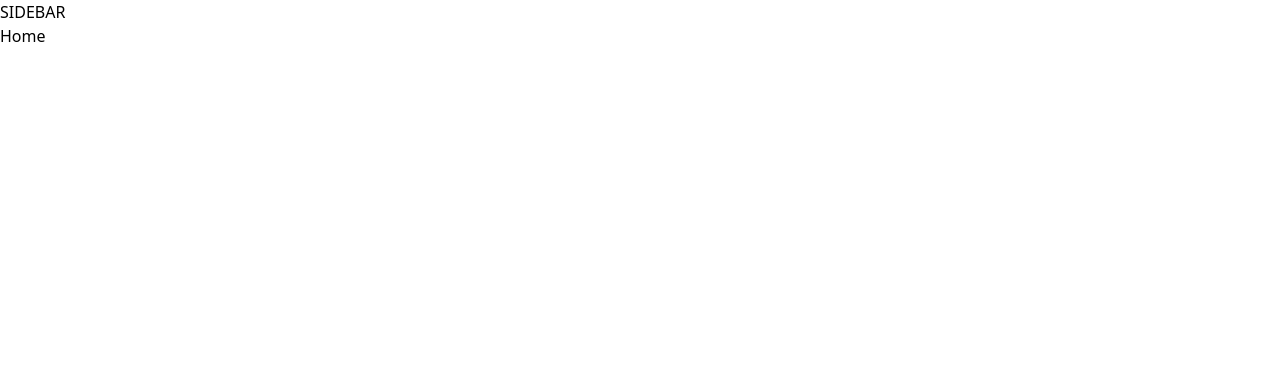
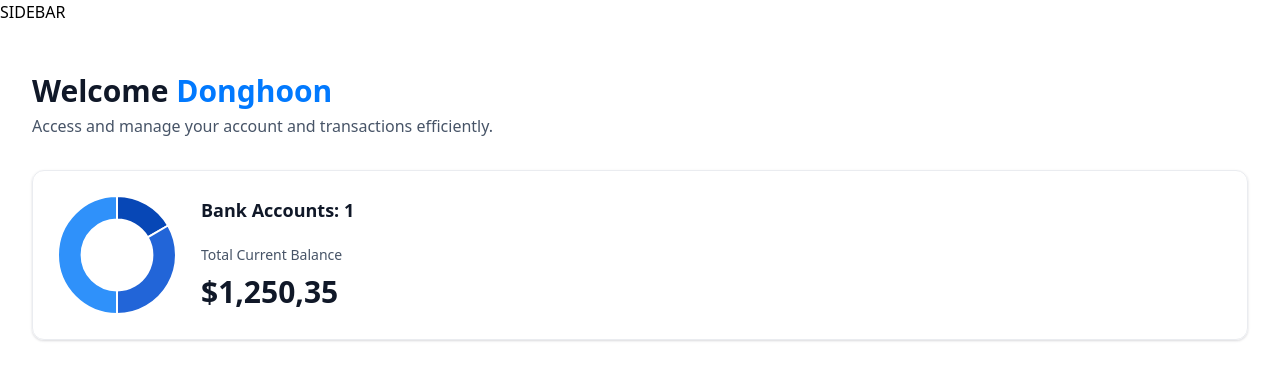
Before and after one commit to hoondongseo/banking, a Next.js app: page / in a window 1280 px wide. Shown: the top 380 px of the page. Built offline with nearby package versions, Linux system fonts and the light colour scheme.

Commit message:
make Home Page UI

```diff
--- a/app/(root)/page.tsx
+++ b/app/(root)/page.tsx
@@ -1,8 +1,28 @@
-import React from 'react'
+import HeaderBox from '@/components/HeaderBox'
+import TotalBalanceBox from '@/components/TotalBalanceBox';
 
 const Home = () => {
+    const loggedIn = { firstName: 'Donghoon' };
+
     return (
-        <div>Home</div>
+        <section className='home'>
+            <div className="home-content">
+                <header className="home-header">
+                    <HeaderBox
+                        type="greeting"
+                        title="Welcome"
+                        user={loggedIn?.firstName || 'Guest'}
+                        subtext="Access and manage your account and transactions efficiently."
+                    />
+
+                    <TotalBalanceBox
+                        accounts={[]}
+                        totalBanks={1}
+                        totalCurrentBalance={1250.35}
+                    />
+                </header>
+            </div>
+        </section>
     )
 }
 
--- a/app/layout.tsx
+++ b/app/layout.tsx
@@ -25,7 +25,7 @@ const geistMono = localFont({
 
 export const metadata: Metadata = {
   title: "Horizon",
-  description: "Horizon is a modern banking platform for everyone",
+  description: "Horizon is a modern banking platform for everyone.",
   icons: {
     icon: '/icons/logo.svg'
   }
--- /dev/null
+++ b/components/AnimatedCounter.tsx
@@ -0,0 +1,18 @@
+'use client';
+
+import CountUp from 'react-countup'
+
+const AnimatedCounter = ({ amount }: { amount: number }) => {
+  return (
+    <div className="w-full">
+      <CountUp
+        decimals={2}
+        decimal=","
+        prefix="$"
+        end={amount}
+      />
+    </div>
+  )
+}
+
+export default AnimatedCounter
--- /dev/null
+++ b/components/DoughnutChart.tsx
@@ -0,0 +1,33 @@
+"use client"
+
+import { Chart as ChartJS, ArcElement, Tooltip, Legend } from "chart.js";
+import { Doughnut } from "react-chartjs-2";
+
+ChartJS.register(ArcElement, Tooltip, Legend);
+
+const DoughnutChart = ({ accounts }: DoughnutChartProps) => {
+    const data = {
+        datasets: [
+            {
+                label: 'Banks',
+                data: [1250, 2500, 3750],
+                backgroundColor: ['#0747b6', '#2265d8', '#2f91fa']
+            }
+        ],
+        labels: ['Bank 1', 'Bank 2', 'Bank 3']
+    }
+
+    return <Doughnut
+    data={data}
+    options={{
+        cutout: '60%',
+        plugins: {
+            legend: {
+                display: false
+            }
+        }
+    }}
+    />
+}
+
+export default DoughnutChart
--- /dev/null
+++ b/components/HeaderBox.tsx
@@ -0,0 +1,17 @@
+const HeaderBox = ({ type = "title", title, subtext, user }: HeaderBoxProps) => {
+    return (
+        <div className="header-box">
+            <h1 className="header-box-title">
+                {title}
+                {type === 'greeting' && (
+                    <span className="text-bankGradient">
+                        &nbsp;{user}
+                    </span>
+                )}
+            </h1>
+            <p className="header-box-subtext">{subtext}</p>
+        </div>
+    )
+}
+
+export default HeaderBox
--- /dev/null
+++ b/components/TotalBalanceBox.tsx
@@ -0,0 +1,32 @@
+import AnimatedCounter from "./AnimatedCounter"
+import DoughnutChart from "./DoughnutChart"
+
+const TotalBalanceBox = ({
+    accounts = [], totalBanks, totalCurrentBalance
+}: TotalBalanceBoxProps) => {
+    return (
+        <section className="total-balance">
+            <div className="total-balance-chart">
+                <DoughnutChart accounts={accounts} />
+            </div>
+
+            <div className="flex flex-col gap-6">
+                <h2 className="header-2">
+                    Bank Accounts: {totalBanks}
+                </h2>
+                <div className="flex flex-col gap-2">
+                    <p className="total-balance-label">
+                        Total Current Balance
+                    </p>
+
+                    <div className="total-balance-amount flex-center gap-2">
+                        <AnimatedCounter amount=
+                        {totalCurrentBalance} />
+                    </div>
+                </div>
+            </div>
+        </section>
+    )
+}
+
+export default TotalBalanceBox
--- a/package.json
+++ b/package.json
@@ -10,11 +10,15 @@
   },
   "dependencies": {
     "@radix-ui/react-slot": "^1.1.1",
+    "chart.js": "^4.4.7",
     "class-variance-authority": "^0.7.1",
     "clsx": "^2.1.1",
     "lucide-react": "^0.473.0",
     "next": "14.2.16",
+    "query-string": "^9.1.1",
     "react": "^18",
+    "react-chartjs-2": "^5.3.0",
+    "react-countup": "^6.5.3",
     "react-dom": "^18",
     "tailwind-merge": "^2.6.0",
     "tailwindcss-animate": "^1.0.7"
--- a/types/index.d.ts
+++ b/types/index.d.ts
@@ -202,7 +202,7 @@ declare interface BankTabItemProps {
   appwriteItemId?: string;
 }
 
-declare interface TotlaBalanceBoxProps {
+declare interface TotalBalanceBoxProps {
   accounts: Account[];
   totalBanks: number;
   totalCurrentBalance: number;
```
Also changed, not shown: 1 other file (tests, documents, lock files or other folders).
